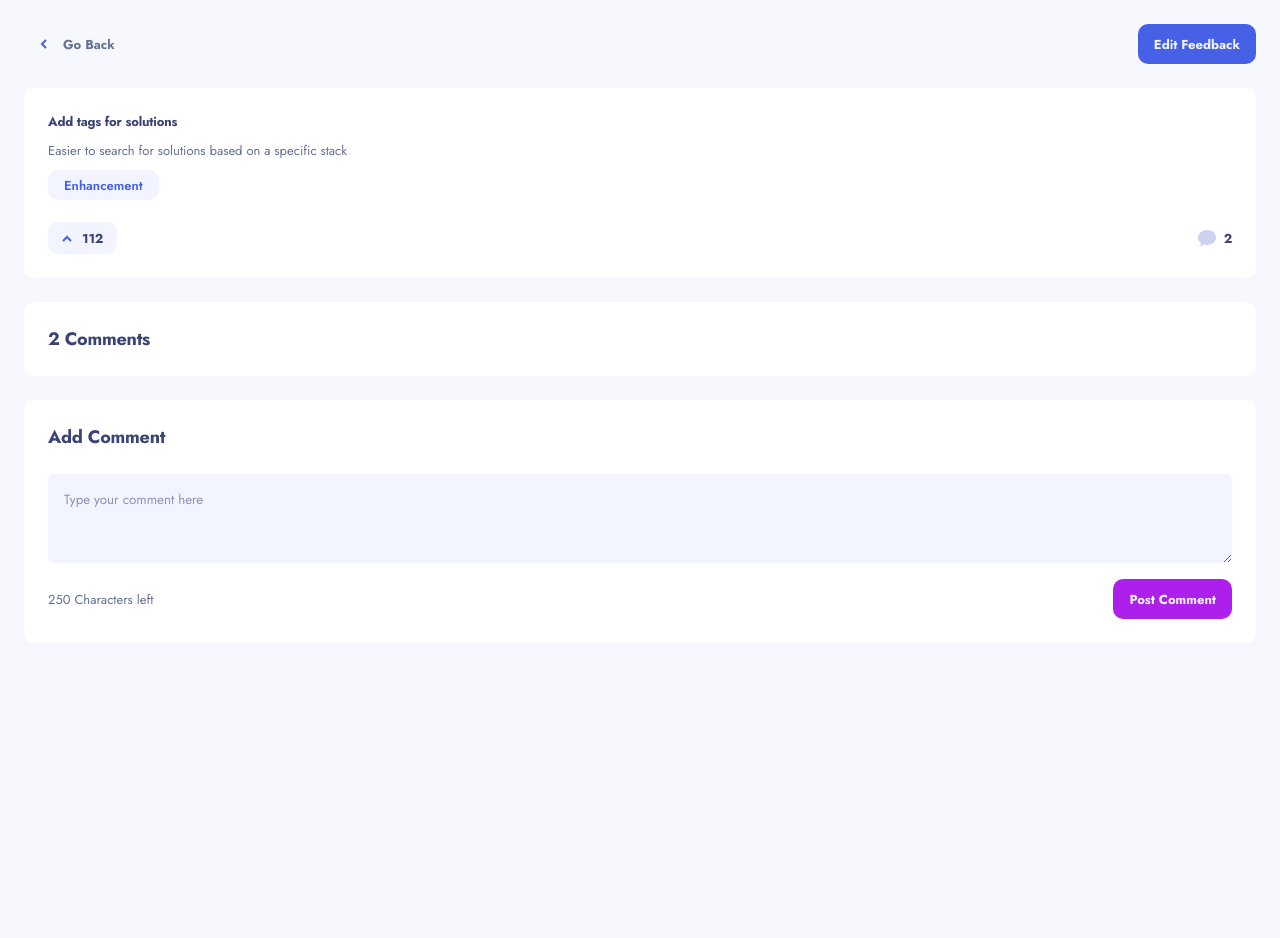
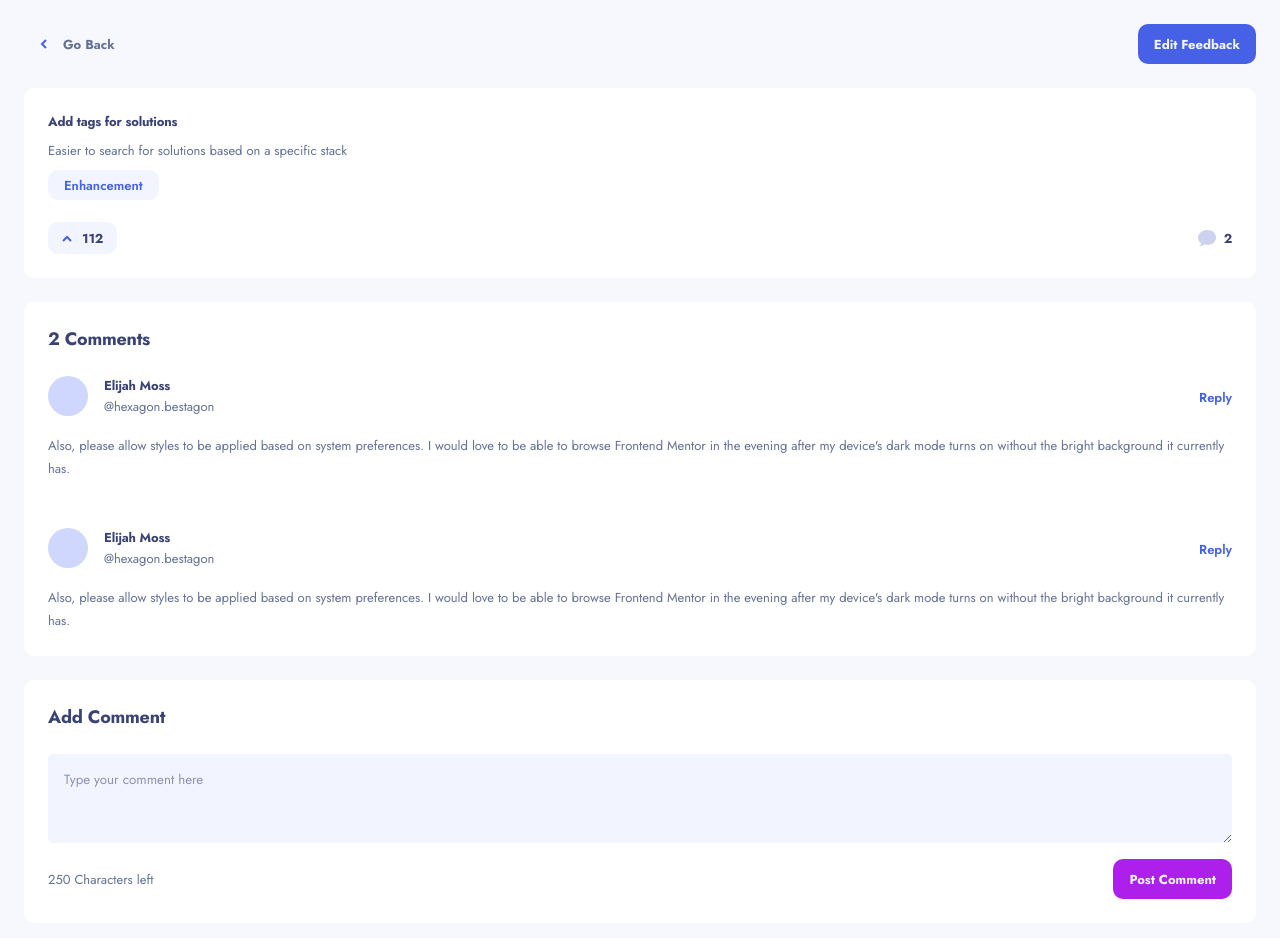
Before and after one commit to ryanbradley-webdev/product-feedback-app, a React (Vite) app in the folder client/: page /3456 in a window 1280 px wide. Shown: the top 938 px of the page. Before the commit the page ends 800 px from the top, so only its background shows below. Built offline with nearby package versions, Linux system fonts and the light colour scheme.

Commit message:
Add basic layout and content for user comments.

```diff
--- /dev/null
+++ b/client/src/components/comments/CommentPost.tsx
@@ -0,0 +1,79 @@
+import { useState } from 'react'
+import styles from './comments.module.css'
+
+export default function CommentPost({
+    user,
+    replies,
+    comment
+}: FeedbackComment) {
+    const {
+        name,
+        handle,
+        profileImg
+    } = user
+
+    const [replyOpen, setReplyOpen] = useState(false)
+
+    const openReply = () => {
+        setReplyOpen(!replyOpen)
+    }
+
+    return (
+        <div
+            className={styles.comment}
+        >
+
+            <div
+                className={styles.user_info}
+            >
+
+                {
+                    profileImg ? (
+                        <img
+                            src={profileImg}
+                            alt=""
+                            className={styles.img}
+                        />
+                    ) : (
+                        <div className={styles.img_placeholder}></div>
+                    )
+                }
+
+                <div>
+
+                    <h5>
+                        {name}
+                    </h5>
+
+                    <p>
+                        {handle}
+                    </p>
+
+                </div>
+
+                <button
+                    onClick={openReply}
+                >
+                    Reply
+                </button>
+
+            </div>
+
+            <p>
+                {comment}
+            </p>
+
+            {
+                replies && (
+                    replies.map(reply => (
+                        <CommentPost
+                            key={reply.id}
+                            {...reply}
+                        />
+                    ))
+                )
+            }
+
+        </div>
+    )
+}
--- a/client/src/components/comments/Comments.tsx
+++ b/client/src/components/comments/Comments.tsx
@@ -1,6 +1,7 @@
 import { useState } from 'react'
 import styles from './comments.module.css'
 import Button from '../button/Button'
+import CommentPost from './CommentPost'
 
 export default function Comments({
     comments
@@ -31,6 +32,15 @@ export default function Comments({
                 <h3>
                     {comments.length} Comment{comments.length !== 1 && 's'}
                 </h3>
+
+                {
+                    comments.map(comment => (
+                        <CommentPost
+                            key={comment.id}
+                            {...comment}
+                        />
+                    ))
+                }
 
             </section>
 
--- a/client/src/components/comments/comments.module.css
+++ b/client/src/components/comments/comments.module.css
@@ -6,7 +6,8 @@
     border-radius: var(--radius-btn);
 }
 
-:where(.comments, .add_comment) h3 {
+:where(.comments, .add_comment) h3,
+.user_info h5 {
     color: var(--clr-blue-600);
 }
 
@@ -42,3 +43,46 @@
 .add_comment textarea:is(:hover, :focus) {
     outline: none;
 }
+
+.comment {
+    display: grid;
+    row-gap: 16px;
+    padding-block: 24px;
+}
+
+.comment:last-child {
+    padding-bottom: 0;
+}
+
+.user_info {
+    display: flex;
+    gap: 16px;
+    width: 100%;
+}
+
+.comment p,
+.user_info p {
+    font-size: 13px;
+    color: var(--clr-grey-300);
+}
+
+.user_info button {
+    margin-left: auto;
+    color: var(--clr-blue-800);
+    font-size: 13px;
+    font-weight: 600;
+    background-color: transparent;
+    border: none;
+}
+
+.img_placeholder,
+.img {
+    height: 40px;
+    width: 40px;
+    border-radius: 100%;
+    object-fit: cover;
+}
+
+.img_placeholder {
+    background-color: var(--clr-grey-900);
+}
```
